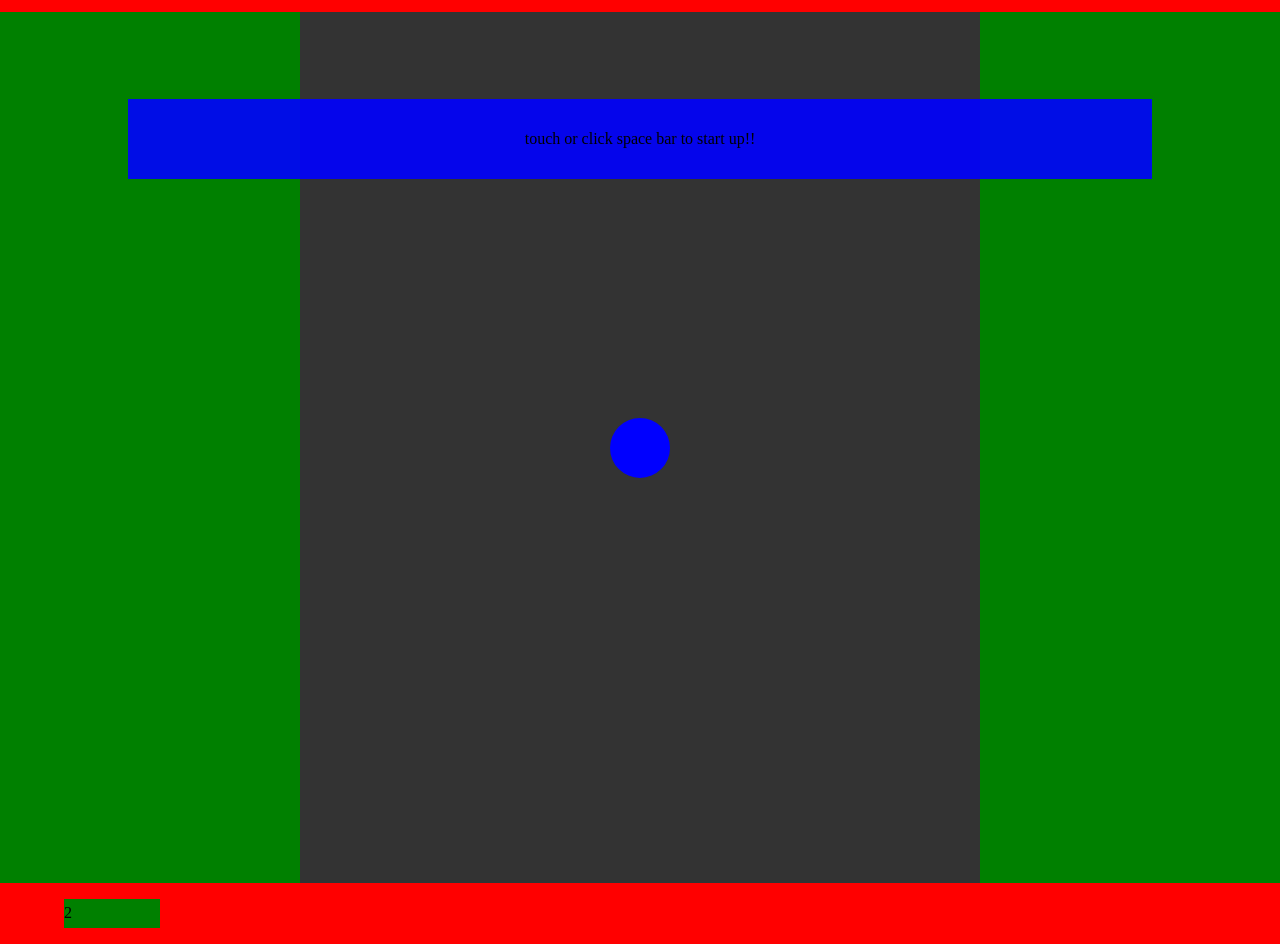
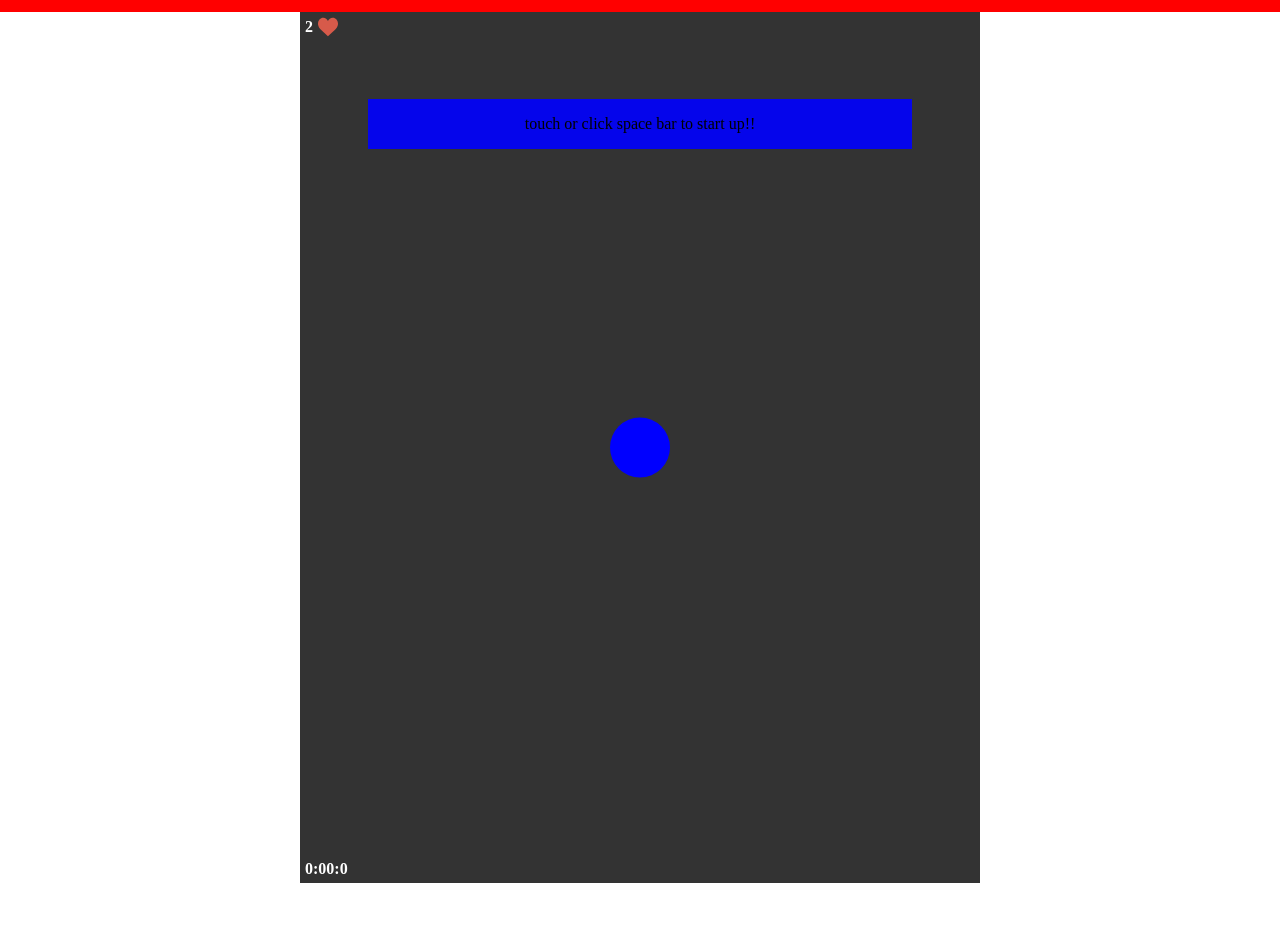
Before and after one commit to newtonEMC2/madball, a website: page src/index.html in a window 1280 px wide. Shown: the part 52-996 px from the top of the page. After the commit the page ends 935 px from the top, so only its background shows below. Drawn offline with nearby package versions, Linux system fonts and the light colour scheme; files that its build step writes are made by us from their sources.

Commit message:
some more changes

```diff
--- a/src/index.html
+++ b/src/index.html
@@ -13,7 +13,6 @@
             background: #333;
             display: block;
             margin: auto;
-
         }
     </style>
 </head>
@@ -39,6 +38,10 @@
 
     <div class="template">
         <canvas width="" height="" id="canvas"></canvas>
+        <span class="template__info-lifes">
+            <img src="assets/heart.svg" alt="icon-heart" class="template__icon-heart">
+        </span>
+        <span class="template__info-clock">0:00:0</span>
         <p class="template__prompt-start is-hidden">
             touch or click space bar to start up!!
         </p>
@@ -46,13 +49,7 @@
 
 
 
-    <section class="infoPanel">
-        <div class="l-wrapper-basic l-c-padded-1">
-            <span class="infoPanel__lifes"></span>
 
-        </div>
-
-    </section>
 
 <script src="js/app.min.js"></script>
 
--- a/src/js/config.js
+++ b/src/js/config.js
@@ -24,9 +24,15 @@
         var cnv = document.getElementById("canvas"),
             ctx = cnv.getContext('2d'),
             canvas_w = setStageSize(),
-            canvas_h = canvas_w / resolution_factor,
+            canvas_h = Math.floor(canvas_w / resolution_factor),
 
-            lifeCouter = document.getElementsByClassName("infoPanel__lifes")[0],
+            template = document.getElementsByClassName("template")[0],
+            template_w = canvas_w,
+            template_h = canvas_h,
+
+            lifeCouter = document.getElementsByClassName("template__info-lifes")[0],
+            heartIcon = document.getElementsByClassName("template__icon-heart")[0],
+            clock = document.getElementsByClassName("template__info-clock")[0],
 
             prompt_start = document.getElementsByClassName("template__prompt-start")[0];
 
@@ -88,8 +94,28 @@
             return canvas_h;
         }
 
+        function getTemplate(){
+            return template;
+        }
+
+        function getTemplateWidth(){
+            return template_w;
+        }
+
+        function getTemplateHeight(){
+            return template_h;
+        }
+
         function getLifeCounter(){
             return lifeCouter;
+        }
+
+        function getHeartIcon(){
+            return heartIcon;
+        }
+
+        function getClock(){
+            return clock;
         }
 
         function getPromptStart(){
@@ -178,7 +204,12 @@
             getContext: getContext,
             getCnvHeight: getCnvHeight,
             getCnvWidth: getCnvWidth,
+            getTemplate: getTemplate,
+            getTemplateWidth: getTemplateWidth,
+            getTemplmateHeight: getTemplateHeight,
             getLifeCounter: getLifeCounter,
+            getHeartIcon: getHeartIcon,
+            getClock: getClock,
             getPromptStart: getPromptStart,
 
             getXo: getXo,
--- a/src/js/controller.js
+++ b/src/js/controller.js
@@ -14,7 +14,10 @@
             canvas_w = null,
             canvas_h = null,
 
+            template = null,
             lifeCounter = null,
+            heartIcon = null,
+
 
         //instances cache
             col_arr = [],
@@ -44,6 +47,7 @@
                 else if(e.keyCode == 32 && !pressed && !game.started){
                     game.start();
                     game.hidePromptStart();
+                    game.startClock();
                     raf = requestAnimationFrame(render);
                 }
             }
@@ -59,6 +63,7 @@
                 else{
                     game.start();
                     game.hidePromptStart();
+                    game.startClock();
                     raf = requestAnimationFrame(render);
                 }
             }
@@ -72,6 +77,8 @@
         function setStageSize(){
             cnv.width = global.config.getCnvWidth();
             cnv.height = global.config.getCnvHeight();
+            template.style.width = global.config.getTemplateWidth() + "px";
+            template.style.height = global.config.getTemplmateHeight() + "px";
         }
 
 
@@ -89,6 +96,7 @@
             }
         }
 
+
         function setConfigOnDB(){
             if (!localStorage.getItem("config")){
                 localStorage.setItem("config", "{}");
@@ -100,8 +108,8 @@
         }
 
         function uiLifesUpdate(){
-            if(game.lifes != -1){lifeCounter.innerHTML = game.lifes}
-            else{lifeCounter.innerHTML = 0}
+            if(game.lifes != -1){lifeCounter.innerHTML = game.lifes + heartIcon.outerHTML}
+            else{lifeCounter.innerHTML = 0 + heartIcon.outerHTML}
         }
 
 
@@ -176,7 +184,9 @@
             ctx = global.config.getContext();
             canvas_w = global.config.getCnvWidth();
             canvas_h = global.config.getCnvHeight();
+            template = global.config.getTemplate();
             lifeCounter = global.config.getLifeCounter();
+            heartIcon = global.config.getHeartIcon();
 
             //instances
             bird = global.model.Bird(ctx);
@@ -186,18 +196,21 @@
             //set stage size
             setStageSize();
 
+            //first rendering
+            render();
+
 
             //check db and retrieve custimized config if there is any
             setConfigOnDB();
 
-            //first rendering
-            render();
 
             //show popup before starting
             game.showPromptStart();
 
             //fire events
             fireEvents();
+
+
         });
 
 
--- a/src/js/model.js
+++ b/src/js/model.js
@@ -4,7 +4,7 @@
 
     var model = (function(){
 
-        function _Bird(ctx){
+        function Bird(ctx){
 
             this.canvas_h = global.config.getCnvHeight(),
             this.x = global.config.getXo(),
@@ -41,7 +41,7 @@
             }
         }
 
-        function _Columns(ctx){
+        function Columns(ctx){
             this.canvas_h = global.config.getCnvHeight(),
             this.x = global.config.getCnvWidth(),
             this.col_w = global.config.getColumnsWidth(),
@@ -62,10 +62,15 @@
             }
         }
 
-        var _Game = {
+        var Game = {
             collided: false,
             started: false,
             lifes: global.config.getLifes(),
+            clock: global.config.getClock(),
+            setInterval: null,
+            d: 0,
+            s: 0,
+            m: 0,
             prompt_start: global.config.getPromptStart(),
 
             reduceLife: function(){
@@ -90,14 +95,26 @@
 
             end: function(){
                 this.started = false;
+            },
+
+            startClock: function(){
+                var _this = this;
+                _this.setInterval = setInterval(function(){
+                    _this.d++;
+                    if(_this.d > 9){_this.d = 0; _this.s++}
+                    if(_this.s > 59){_this.s = 0; _this.m++}
+                    _this.clock.innerHTML = "" + _this.m + ":0" + _this.s + ":" + _this.d;
+
+                }, 100)
+
             }
         }
 
 
         return{
-            Bird: function(ctx){return new _Bird(ctx)},
-            Columns: function(ctx){return new _Columns(ctx)},
-            Game: function(){return _Game}
+            Bird: function(ctx){return new Bird(ctx)},
+            Columns: function(ctx){return new Columns(ctx)},
+            Game: function(){return Game}
         }
 
 
--- a/src/scss/application.scss
+++ b/src/scss/application.scss
@@ -24,10 +24,9 @@
 // Modules
 // ==========================================================================
 @import 'modules/pageHeader';
-@import 'modules/infoPanel';
 @import 'modules/nav';
 @import 'modules/nav-toggle';
-@import 'modules/prompt-start';
+@import 'modules/template';
 
 // ==========================================================================
 // States
--- a/src/scss/modules/_infoPanel.scss
+++ /dev/null
@@ -1,13 +0,0 @@
-.infoPanel{
-    font-size: .1px;
-    background: red;
-
-    &__lifes{
-        display: inline-block;
-        width: 6rem;
-        background: green;
-        font-size: 1rem;
-        line-height: 1.8rem;
-    }
-
-}
--- a/src/scss/modules/_prompt-start.scss
+++ /dev/null
@@ -1,21 +0,0 @@
-$background: rgba(blue, .9);
-
-
-.template{
-
-    position: relative;
-    background: green;
-
-    &__prompt-start{
-        background: $background;
-        text-align: center;
-        display: block;
-        width: 80%;
-        line-height: 5rem;
-        position: absolute;
-        margin: auto;
-        top: 10%;
-        left: 0;
-        right: 0;
-    }
-}
--- /dev/null
+++ b/src/scss/modules/_template.scss
@@ -0,0 +1,46 @@
+$background: rgba(blue, .9);
+
+
+%info{
+    position: absolute;
+    left: rem(5px);
+    font-weight: bold;
+    color: white;
+}
+
+.template{
+
+    position: relative;
+    margin: auto;
+
+    &__info-lifes{
+        @include flexy($disp: flex, $alig: center);
+        @extend %info;
+        top: rem(5px);
+
+        & > .template__icon-heart{
+            width: rem(20px);
+            height: auto;
+            margin-left: rem(5px);
+        }
+    }
+
+    &__info-clock{
+        @extend %info;
+        bottom: rem(5px);
+
+    }
+
+    &__prompt-start{
+        background: $background;
+        text-align: center;
+        display: block;
+        width: 80%;
+        line-height: rem(50px);
+        position: absolute;
+        margin: auto;
+        top: 10%;
+        left: 0;
+        right: 0;
+    }
+}
```
Also changed, not shown: gulpfile.js (+9 -0 lines), dist/assets/heart.svg (added), dist/css/application.css, dist/index.html, dist/js/app.min.js, src/assets/heart.svg (added), 1 other file.
